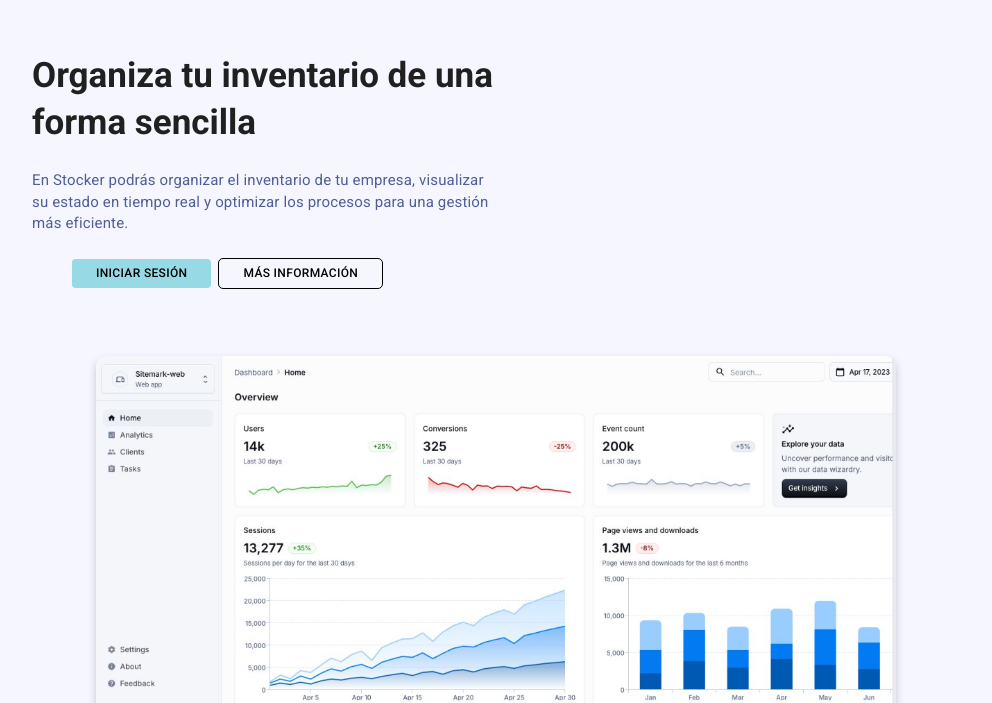
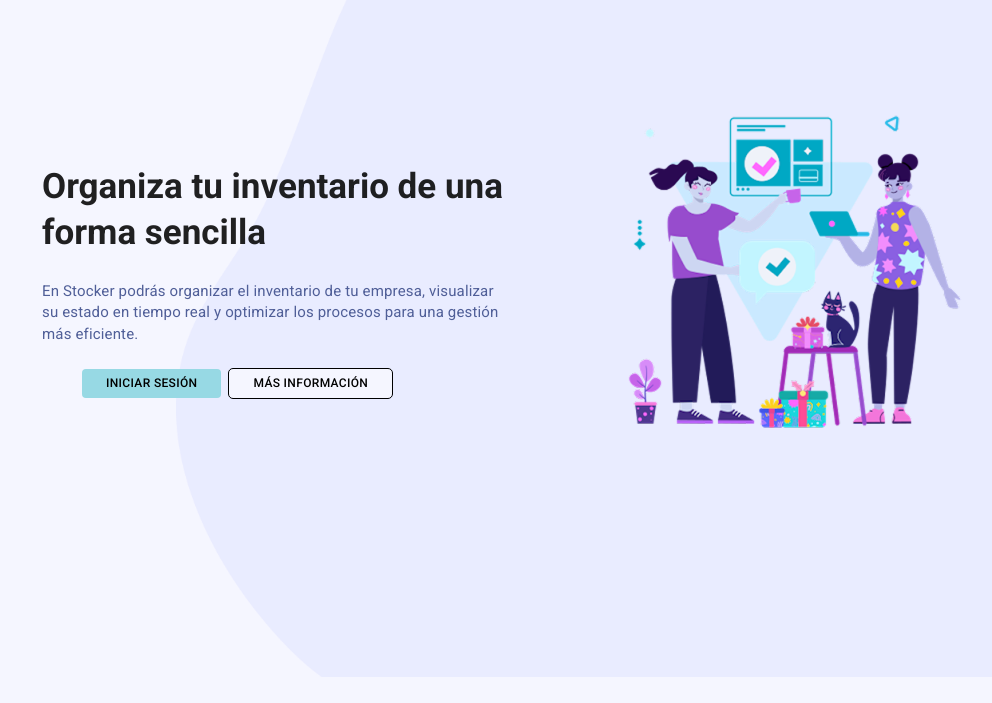
Before and after one commit to No-Country-simulation/equipo-c24-33-t-webapp, a React (Vite) app: page / in a window 1280 px wide. Shown: the part 123-826 px from the top of the page, without its empty margins (144-1136 px from the left). Built offline with nearby package versions, Linux system fonts and the light colour scheme.

Commit message:
Add Home initial design

```diff
--- a/src/components/Home.jsx
+++ b/src/components/Home.jsx
@@ -1,29 +1,92 @@
-// eslint-disable-next-line no-unused-vars
-import React from 'react';
-import Box from '@mui/material/Box';
-import Card from '@mui/material/Card';
-import CardActions from '@mui/material/CardActions';
-import CardContent from '@mui/material/CardContent';
-import Button from '@mui/material/Button';
-import Typography from '@mui/material/Typography';
+import React from "react";
+import Box from "@mui/material/Box";
+import Card from "@mui/material/Card";
+import CardActions from "@mui/material/CardActions";
+import CardContent from "@mui/material/CardContent";
+import Button from "@mui/material/Button";
+import Typography from "@mui/material/Typography";
 
-
+import illustration from "../assets/images/image.png";
+import Shape from "../assets/images/background-shape.png"
 export default function Home() {
   return (
-    <Card id='card_Stocker' sx={{ minWidth: 275,  maxWidth: 500, backgroundColor: "#f5f6ff", boxShadow: 0, paddingTop: 20, paddingLeft: 20}}>
+    <Box
+      sx={{
+        position: "relative",
+        width: "100%",
+        height: "100vh",
+        display: "flex",
+        alignItems: "center",
+        justifyContent: "center",
+        backgroundImage: `url(${Shape})`,
+        backgroundSize: "75%",
+        backgroundRepeat: "no-repeat",
+        backgroundPosition: "right",
+
+      }}
+    >
+      <Box sx={{ display: "flex", alignItems: "center", gap: 5 }}>
+        {/* Tarjeta con el texto */}
+        <Card
+          id="card_Stocker"
+          sx={{
+            minWidth: 275,
+            maxWidth: 500,
+            backgroundColor: "transparent",
+            boxShadow: 0,
+            padding: 4,
+          }}
+        >
           <CardContent>
-        <Typography variant="h5" component="div" sx={{fontWeight: "bold", fontSize: 35}}>
+            <Typography
+              variant="h5"
+              component="div"
+              sx={{ fontWeight: "bold", fontSize: 35 }}
+            >
               Organiza tu inventario de una forma sencilla
             </Typography>
-        <Typography variant="body2" sx={{color: "#505F98", paddingTop: 3, fontSize: 15}}>
-        En Stocker podrás organizar el inventario de tu empresa, visualizar su estado en tiempo real y optimizar los procesos para una gestión más eficiente.          <br />
+            <Typography
+              variant="body2"
+              sx={{ color: "#505F98", paddingTop: 3, fontSize: 15 }}
+            >
+              En Stocker podrás organizar el inventario de tu empresa,
+              visualizar su estado en tiempo real y optimizar los procesos para
+              una gestión más eficiente. <br />
             </Typography>
           </CardContent>
           <CardActions>
-        <Button size="small" sx={{marginLeft: 6,paddingX: 3, backgroundColor: "#97D9E4", color: "black", fontSize: 12}}>Iniciar Sesión</Button>
-        <Button size="small" sx={{paddingX: 3, backgroundColor: "#f5f6ff", outline: 1, color: "black", fontSize: 12}}>Más Información</Button>
-
+            <Button
+              size="small"
+              sx={{
+                marginLeft: 6,
+                paddingX: 3,
+                backgroundColor: "#97D9E4",
+                color: "black",
+                fontSize: 12,
+              }}
+            >
+              Iniciar Sesión
+            </Button>
+            <Button
+              size="small"
+              sx={{
+                paddingX: 3,
+                backgroundColor: "#f5f6ff",
+                outline: 1,
+                color: "black",
+                fontSize: 12,
+              }}
+            >
+              Más Información
+            </Button>
           </CardActions>
         </Card>
+
+        {/* Imagen de la ilustración */}
+        <Box sx={{ width: 400 }}>
+          <img src={illustration} alt="Ilustración" style={{ width: "100%" }} />
+        </Box>
+      </Box>
+    </Box>
   );
 }
```
Also changed, not shown: src/assets/images/background-shape.png (added), src/assets/images/image.png (added). Lines whose indentation alone changed are shown as unchanged.
